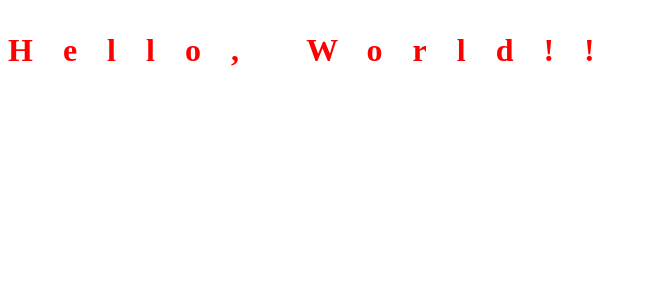
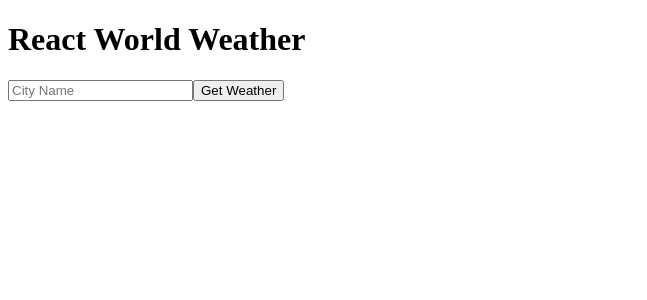
Before and after one commit to cyan5/react-world-weather, a React (Vite) app: page / in a window 1280 px wide. Shown: the top 300 px of the page, without its empty margins (0-647 px from the left). Built offline with nearby package versions, Linux system fonts and the light colour scheme.

Commit message:
function develop

```diff
--- a/src/App.tsx
+++ b/src/App.tsx
@@ -1,14 +1,51 @@
 // import './App.css';
 
-import { StyledHello } from "./AppStyle";
+import Title from "./components/Title";
+// import { StyledHello } from "./AppStyle";
+import Form from "./components/Form";
+import Result from "./components/Result";
+import { useState } from "react";
+
+type ResultStateType = {
+  country: string
+  cityName: string
+  temperature: string
+  conditionText: string
+  icon: string
+}
 
 function App() {
+  const [city, setCity] = useState<string>("")
+
+  const [result, setResult] = useState<ResultStateType>({
+    country: "",
+    cityName: "",
+    temperature: "",
+    conditionText: "",
+    icon: "",
+  })
+
+  const getWeather = (event: any) => {
+    event.preventDefault()
+    fetch(`http://api.weatherapi.com/v1/current.json?key=b41c33ab7d784da98e710808232706&q=${city}&aqi=no`)
+    .then(res => res.json())
+    .then(data => setResult({
+      country: data.location.country,
+      cityName: data.location.name,
+      temperature: data.current.temp_c,
+      conditionText: data.current.condition.text,
+      icon: data.current.condition.icon,
+    }))
+  }
+
   return (
-    <StyledHello>
-      <p>
-        Hello, World!!
-      </p>
-    </StyledHello>
+    <div>
+      {/* <StyledHello> */}
+      <Title />
+      {/* </StyledHello> */}
+      <Form setCity={setCity} getWeather={getWeather}/>
+      <Result result={result}/>
+    </div>
   );
 }
 
--- a/src/AppStyle.ts
+++ b/src/AppStyle.ts
@@ -1,6 +1,6 @@
 import styled from "styled-components";
 
 export const StyledHello = styled.h1`
-  letter-spacing: 30px;
-  color: red;
+  /* letter-spacing: 30px; */
+  /* color: red; */
 `
--- /dev/null
+++ b/src/components/Form.tsx
@@ -0,0 +1,24 @@
+// Form.tsx
+
+type FormPropsType = {
+  setCity: React.Dispatch<React.SetStateAction<string>>
+  getWeather: (event: any) => void
+}
+
+const Form = (props: FormPropsType) => {
+  return(
+    <div>
+      <form>
+        <input
+          type="text"
+          name="city"
+          placeholder="City Name"
+          onChange={event => props.setCity(event.target.value)}
+        />
+        <button type="submit" onClick={props.getWeather}>Get Weather</button>
+      </form>
+    </div>
+  );
+};
+
+export default Form;
--- /dev/null
+++ b/src/components/Result.tsx
@@ -0,0 +1,25 @@
+// Result.tsx
+
+type ResultPropsType = {
+  result: {
+    country: string
+    cityName: string
+    temperature: string
+    conditionText: string
+    icon: string
+  }
+}
+
+const Result = (props: ResultPropsType) => {
+  return(
+    <div>
+      {props.result.country && <div>{props.result.country}</div>}
+      {props.result.cityName && <div>{props.result.cityName}</div>}
+      {props.result.temperature && <div>{props.result.temperature}<span>℃</span></div>}
+      {props.result.icon && <img src={props.result.icon} alt="icon"/>}
+      {props.result.conditionText && <div>{props.result.conditionText}</div>}
+    </div>
+  );
+};
+
+export default Result;
--- a/src/components/Title.tsx
+++ b/src/components/Title.tsx
@@ -0,0 +1,13 @@
+// Title.tsx
+
+const Title = () => {
+  return(
+    <div>
+      <h1>
+        React World Weather
+      </h1>
+    </div>
+  );
+};
+
+export default Title;
```
